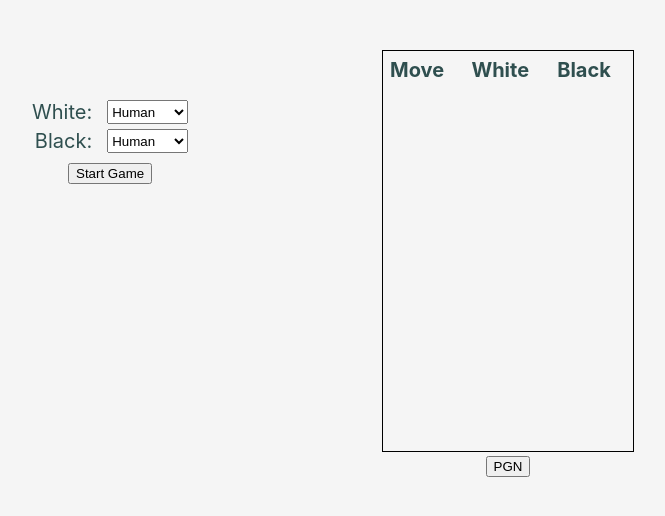
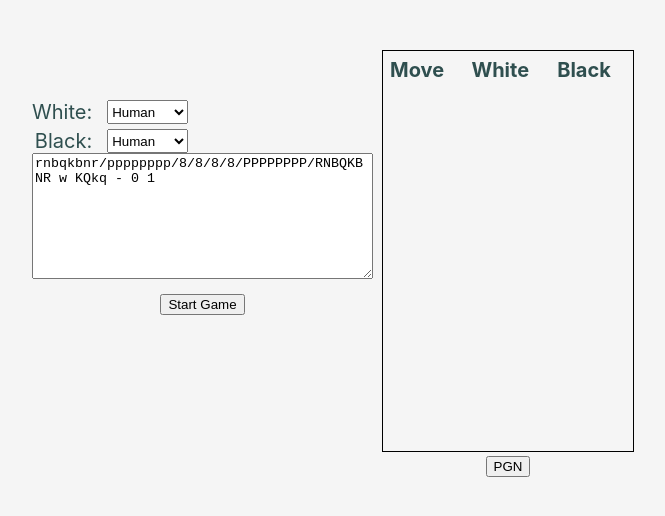
Before and after one commit to carljohansen/shallow-thought-react, a React (Create React App) app: page / in a window 1280 px wide. Shown: the top 516 px of the page, without its empty margins (218-883 px from the left). Built offline with nearby package versions, Linux system fonts and the light colour scheme.

Commit message:
started adding ability to customize starting pos.

```diff
--- a/src/App.tsx
+++ b/src/App.tsx
@@ -11,14 +11,12 @@ import PairingSelector, { PairingSelectedEvent } from './PairingSelector';
 
 Chess.BoardResources.init();
 
-const initialBoard = GameHelper.createStandardBoard();
-
 function App() {
 
   const [pairing, setPairing] = useState<GamePairing>(null);
   const [newMove, setNewMove] = useState<Chess.GameMove>(null);
   const [moveList, setMoveList] = useState<Chess.GameMove[]>([]);
-  const [board, setBoard] = useState<Chess.Board>(initialBoard);
+  const [board, setBoard] = useState<Chess.Board>(null);
   const [player, setPlayer] = useState<ISingleMovePlayer>(null);
 
   useEffect(() => {
@@ -85,7 +83,10 @@ function App() {
   const boardOrientation: Chess.Player = pairing?.getPreferredOrientation();
 
   function handlePairingSelected(e: PairingSelectedEvent) {
-    setPairing(e.detail);
+    const selectedPairing = e.detail;
+    const initialBoard = GameHelper.createBoardFromFen(selectedPairing.startingPositionFen);
+    setBoard(initialBoard);
+    setPairing(selectedPairing);
   }
 
   return (
--- a/src/PairingSelector.tsx
+++ b/src/PairingSelector.tsx
@@ -11,8 +11,11 @@ interface PairingSelectorProps {
 
 const PairingSelector: FC<PairingSelectorProps> = ({ handlePairingSelected }) => {
 
+    const standardGameFen = "rnbqkbnr/pppppppp/8/8/8/8/PPPPPPPP/RNBQKBNR w KQkq - 0 1";
+
     const [whiteSelection, setWhiteSelection] = useState(Chess.PlayerType.Human);
     const [blackSelection, setBlackSelection] = useState(Chess.PlayerType.Human);
+    const [setupFen, setSetupFen] = useState(standardGameFen);
 
     const eventToPlayerType = (e: ChangeEvent<HTMLSelectElement>) => e.target.value === "human" ? Chess.PlayerType.Human : Chess.PlayerType.Engine;
 
@@ -24,8 +27,12 @@ const PairingSelector: FC<PairingSelectorProps> = ({ handlePairingSelected }) =>
         setBlackSelection(eventToPlayerType(e));
     };
 
+    const handleFenChange = (e: ChangeEvent<HTMLTextAreaElement>) => {
+        setSetupFen(e.target.value);
+    };
+
     const handleStartGame = () => {
-        handlePairingSelected(new CustomEvent<GamePairing>("gameStart", { detail: new GamePairing(whiteSelection, blackSelection) }));
+        handlePairingSelected(new CustomEvent<GamePairing>("gameStart", { detail: new GamePairing(whiteSelection, blackSelection, setupFen) }));
     };
 
     return (
@@ -41,6 +48,9 @@ const PairingSelector: FC<PairingSelectorProps> = ({ handlePairingSelected }) =>
                 </select>
             </div>
             <div>
+                <textarea rows={8} cols={40} onChange={handleFenChange} value={setupFen} />
+            </div>
+            <div>
                 <button onClick={handleStartGame}>Start Game</button>
             </div>
         </div>
--- a/src/app/players/GamePairing.ts
+++ b/src/app/players/GamePairing.ts
@@ -5,7 +5,8 @@ import { MoveEvent, ISingleMovePlayer } from './PlayerInterface';
 export default class GamePairing {
 
     constructor(public readonly whitePlayerType: Chess.PlayerType,
-        public readonly blackPlayerType: Chess.PlayerType) { }
+        public readonly blackPlayerType: Chess.PlayerType,
+        public readonly startingPositionFen: string) { }
 
     public createPlayerForNextMove(board: Chess.Board,
         handleMoveMade: (e: MoveEvent) => void): ISingleMovePlayer {
```
